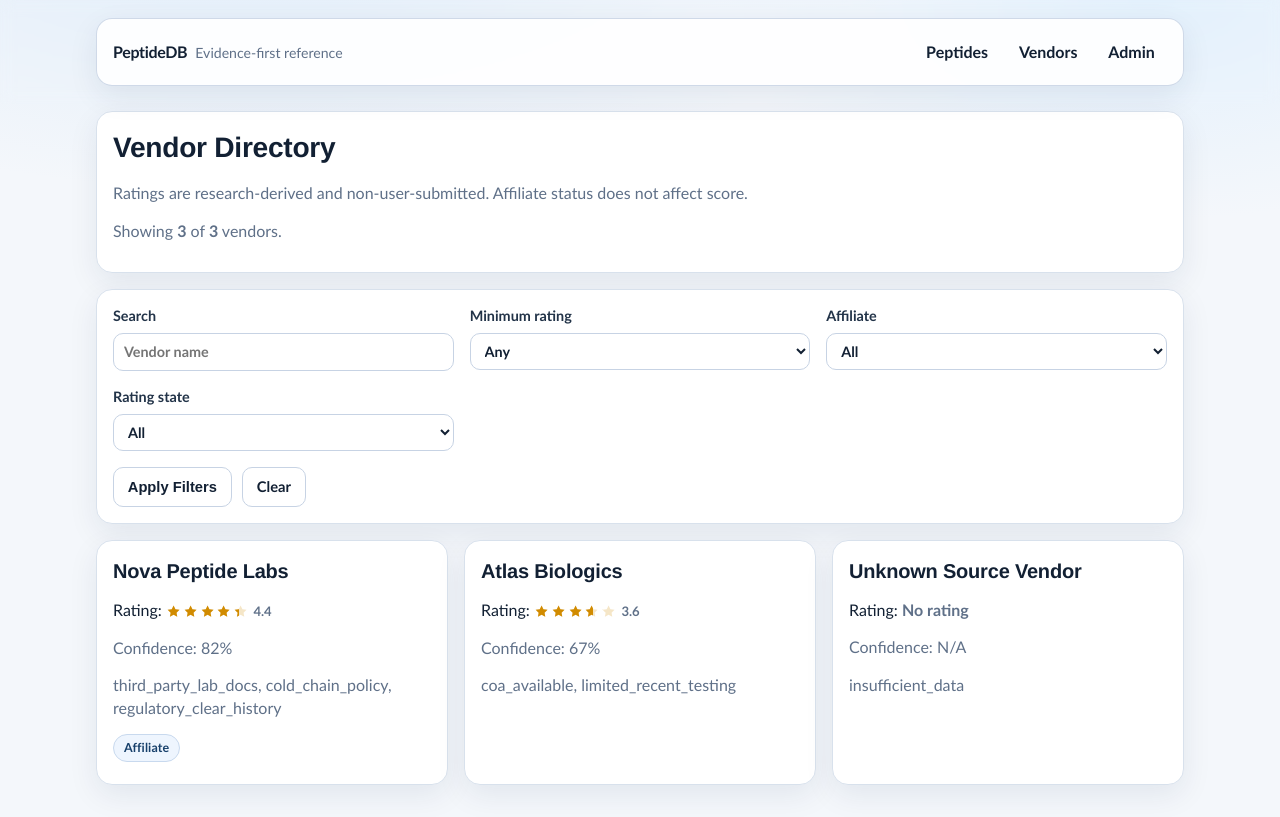
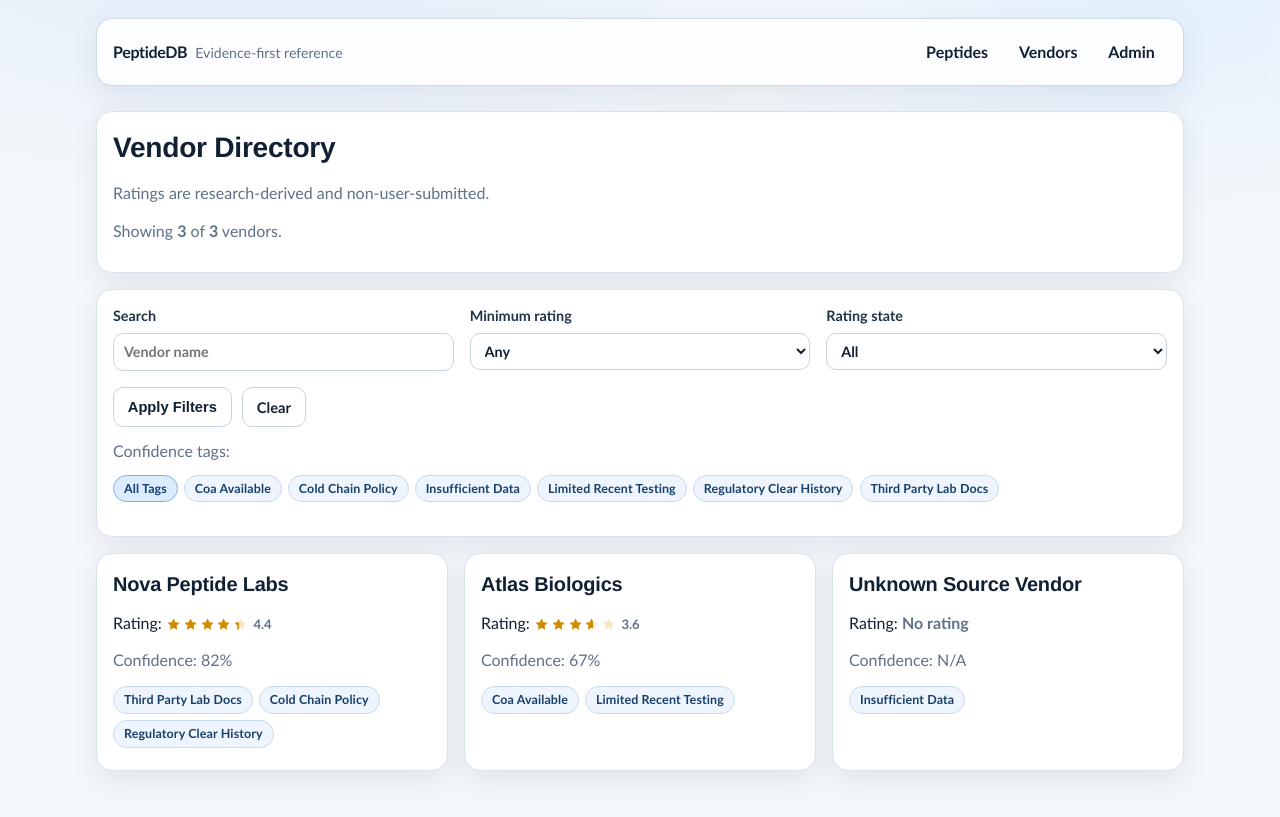
Before and after one commit to fooz/peptidedb, a Next.js app: page /vendors in a window 1280 px wide. Built offline with nearby package versions, Linux system fonts and the light colour scheme; no server answers; the database is empty.

Commit message:
Make confidence tags human-readable and filterable

```diff
--- a/app/globals.css
+++ b/app/globals.css
@@ -246,6 +246,22 @@ a:hover {
   font-size: 0.78rem;
   font-weight: 700;
   letter-spacing: 0.01em;
+}
+
+.chip-link {
+  text-decoration: none;
+  color: #18406b;
+}
+
+.chip-link:hover {
+  border-color: #99b7da;
+  background: #e6f1fd;
+}
+
+.chip.active {
+  background: #dcecff;
+  border-color: #89acdb;
+  color: #123e70;
 }
 
 .btn {
--- a/app/vendors/page.tsx
+++ b/app/vendors/page.tsx
@@ -1,6 +1,7 @@
 import type { Metadata } from "next";
 import Link from "next/link";
 import { StarRating } from "@/app/components/star-rating";
+import { labelFromSnake } from "@/lib/constants";
 import { filterVendors, parseVendorFilters } from "@/lib/filtering";
 import { listVendors } from "@/lib/repository";
 import { absoluteUrl, safeJsonLd } from "@/lib/seo";
@@ -11,7 +12,7 @@ type SearchParams = Record<string, SearchValue>;
 export const metadata: Metadata = {
   title: "Vendors",
   description:
-    "Vendor directory with research-derived reliability ratings, confidence levels, and affiliate transparency.",
+    "Vendor directory with research-derived reliability ratings, confidence levels, and confidence-signal tags.",
   alternates: {
     canonical: "/vendors"
   }
@@ -21,11 +22,42 @@ type PageProps = {
   searchParams: Promise<SearchParams | undefined>;
 };
 
+function uniqueSorted(values: string[]): string[] {
+  return Array.from(new Set(values.filter((value) => value.trim().length > 0))).sort((a, b) =>
+    labelFromSnake(a).localeCompare(labelFromSnake(b))
+  );
+}
+
+function buildVendorFilterHref(
+  filters: { q: string; minRating: number | null; ratingState: "all" | "rated" | "unrated"; reasonTag: string },
+  patch?: { reasonTag?: string; clearReasonTag?: boolean }
+): string {
+  const params = new URLSearchParams();
+  if (filters.q) {
+    params.set("q", filters.q);
+  }
+  if (filters.minRating !== null) {
+    params.set("minRating", String(filters.minRating));
+  }
+  if (filters.ratingState !== "all") {
+    params.set("ratingState", filters.ratingState);
+  }
+
+  const nextReasonTag = patch?.clearReasonTag ? "" : (patch?.reasonTag ?? filters.reasonTag);
+  if (nextReasonTag) {
+    params.set("reasonTag", nextReasonTag);
+  }
+
+  const query = params.toString();
+  return query ? `/vendors?${query}` : "/vendors";
+}
+
 export default async function VendorsPage({ searchParams }: PageProps) {
   const resolvedSearchParams = await searchParams;
   const filters = parseVendorFilters(resolvedSearchParams);
   const vendors = await listVendors();
   const filtered = filterVendors(vendors, filters);
+  const reasonTagOptions = uniqueSorted(vendors.flatMap((vendor) => vendor.reasonTags));
   const structuredData = {
     "@context": "https://schema.org",
     "@type": "CollectionPage",
@@ -62,9 +94,7 @@ export default async function VendorsPage({ searchParams }: PageProps) {
       <script type="application/ld+json" dangerouslySetInnerHTML={{ __html: safeJsonLd(structuredData) }} />
       <section className="card">
         <h1>Vendor Directory</h1>
-        <p className="muted">
-          Ratings are research-derived and non-user-submitted. Affiliate status does not affect score.
-        </p>
+        <p className="muted">Ratings are research-derived and non-user-submitted.</p>
         <p className="muted">
           Showing <strong>{filtered.length}</strong> of <strong>{vendors.length}</strong> vendors.
         </p>
@@ -91,15 +121,6 @@ export default async function VendorsPage({ searchParams }: PageProps) {
           </label>
 
           <label>
-            Affiliate
-            <select name="affiliate" defaultValue={filters.affiliate}>
-              <option value="all">All</option>
-              <option value="yes">Affiliate only</option>
-              <option value="no">Non-affiliate only</option>
-            </select>
-          </label>
-
-          <label>
             Rating state
             <select name="ratingState" defaultValue={filters.ratingState}>
               <option value="all">All</option>
@@ -107,6 +128,8 @@ export default async function VendorsPage({ searchParams }: PageProps) {
               <option value="unrated">No rating only</option>
             </select>
           </label>
+
+          {filters.reasonTag ? <input type="hidden" name="reasonTag" value={filters.reasonTag} /> : null}
 
           <div className="hero-actions" style={{ gridColumn: "1 / -1" }}>
             <button type="submit" className="btn">
@@ -117,6 +140,29 @@ export default async function VendorsPage({ searchParams }: PageProps) {
             </Link>
           </div>
         </form>
+
+        <div className="home-link-list" style={{ marginTop: "0.75rem" }}>
+          <p className="muted" style={{ marginBottom: "0.35rem" }}>
+            Confidence tags:
+          </p>
+          <div>
+            <Link
+              href={buildVendorFilterHref(filters, { clearReasonTag: true })}
+              className={`chip chip-link ${filters.reasonTag ? "" : "active"}`}
+            >
+              All Tags
+            </Link>
+            {reasonTagOptions.map((reasonTag) => (
+              <Link
+                key={reasonTag}
+                href={buildVendorFilterHref(filters, { reasonTag })}
+                className={`chip chip-link ${filters.reasonTag === reasonTag.toLowerCase() ? "active" : ""}`}
+              >
+                {labelFromSnake(reasonTag)}
+              </Link>
+            ))}
+          </div>
+        </div>
       </section>
 
       <div className="grid two">
@@ -129,7 +175,17 @@ export default async function VendorsPage({ searchParams }: PageProps) {
             <p className="muted">
               Confidence: {vendor.confidence === null ? "N/A" : `${Math.round(vendor.confidence * 100)}%`}
             </p>
-            <p className="muted">{vendor.reasonTags.join(", ")}</p>
+            <div>
+              {vendor.reasonTags.map((reasonTag) => (
+                <Link
+                  key={`${vendor.slug}-${reasonTag}`}
+                  href={buildVendorFilterHref(filters, { reasonTag })}
+                  className={`chip chip-link ${filters.reasonTag === reasonTag.toLowerCase() ? "active" : ""}`}
+                >
+                  {labelFromSnake(reasonTag)}
+                </Link>
+              ))}
+            </div>
             {vendor.rating !== null ? (
               <div itemProp="aggregateRating" itemScope itemType="https://schema.org/AggregateRating">
                 <meta itemProp="ratingValue" content={vendor.rating.toFixed(1)} />
@@ -137,7 +193,6 @@ export default async function VendorsPage({ searchParams }: PageProps) {
                 <meta itemProp="worstRating" content="0" />
               </div>
             ) : null}
-            {vendor.isAffiliate ? <span className="chip">Affiliate</span> : null}
           </article>
         ))}
       </div>
--- a/lib/filtering.ts
+++ b/lib/filtering.ts
@@ -13,8 +13,8 @@ export type PeptideFilters = {
 export type VendorFilters = {
   q: string;
   minRating: number | null;
-  affiliate: "all" | "yes" | "no";
   ratingState: "all" | "rated" | "unrated";
+  reasonTag: string;
 };
 
 type SearchValue = string | string[] | undefined;
@@ -59,19 +59,17 @@ export function parsePeptideFilters(searchParams?: SearchParams): PeptideFilters
 export function parseVendorFilters(searchParams?: SearchParams): VendorFilters {
   const q = asSingle(searchParams?.q);
   const minRatingRaw = asSingle(searchParams?.minRating);
-  const affiliateRaw = asSingle(searchParams?.affiliate);
   const ratingStateRaw = asSingle(searchParams?.ratingState);
+  const reasonTag = asSingle(searchParams?.reasonTag).toLowerCase();
 
   const parsedMin = minRatingRaw ? Number(minRatingRaw) : null;
   const minRating =
     parsedMin !== null && Number.isFinite(parsedMin) && parsedMin >= 0 && parsedMin <= 5 ? parsedMin : null;
 
-  const affiliate: VendorFilters["affiliate"] =
-    affiliateRaw === "yes" || affiliateRaw === "no" ? affiliateRaw : "all";
   const ratingState: VendorFilters["ratingState"] =
     ratingStateRaw === "rated" || ratingStateRaw === "unrated" ? ratingStateRaw : "all";
 
-  return { q, minRating, affiliate, ratingState };
+  return { q, minRating, ratingState, reasonTag };
 }
 
 export function filterPeptides(peptides: PeptideSummary[], filters: PeptideFilters): PeptideSummary[] {
@@ -127,11 +125,11 @@ export function filterVendors(vendors: VendorCard[], filters: VendorFilters): Ve
       return false;
     }
 
-    if (filters.affiliate === "yes" && !vendor.isAffiliate) {
-      return false;
-    }
-    if (filters.affiliate === "no" && vendor.isAffiliate) {
-      return false;
+    if (filters.reasonTag) {
+      const hasTag = vendor.reasonTags.some((reasonTag) => reasonTag.toLowerCase() === filters.reasonTag);
+      if (!hasTag) {
+        return false;
+      }
     }
 
     if (filters.ratingState === "rated" && vendor.rating === null) {
```
Also changed, not shown: app/peptides/[slug]/page.tsx (+13 -2 lines).
